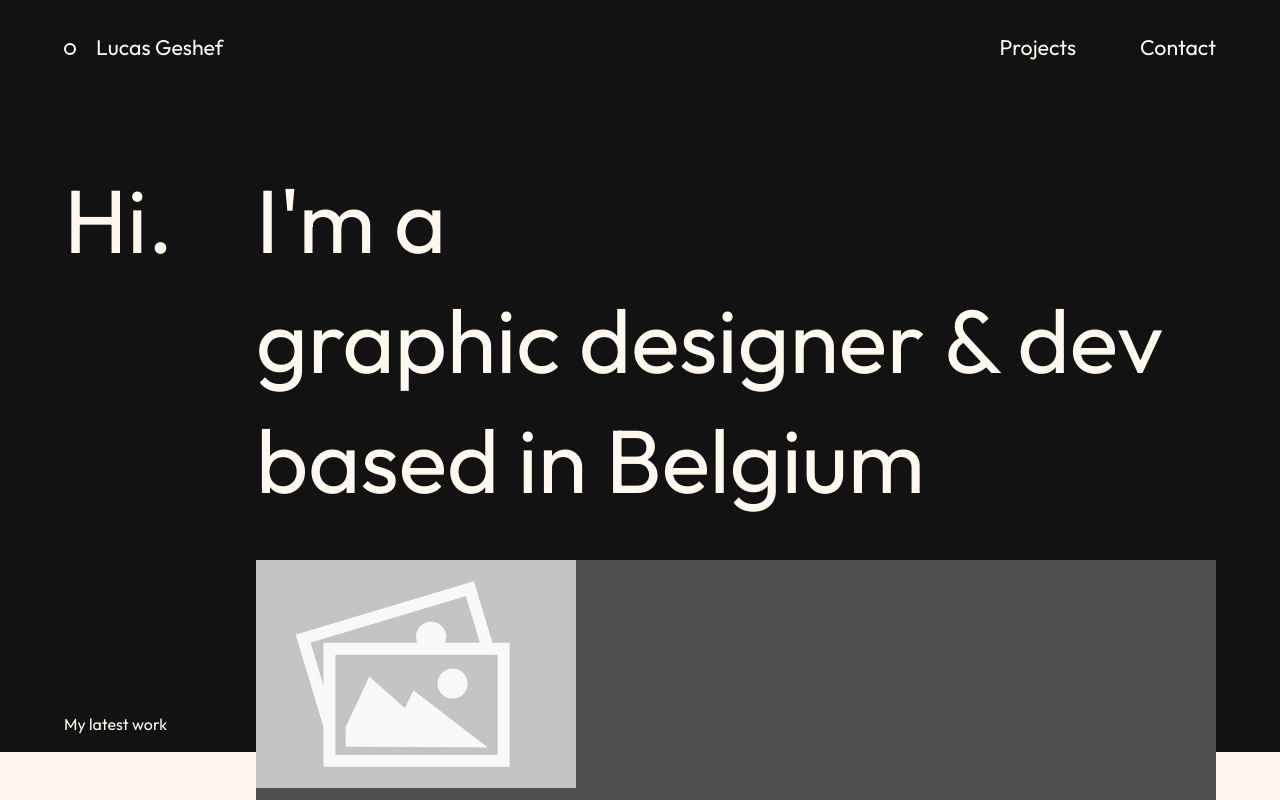
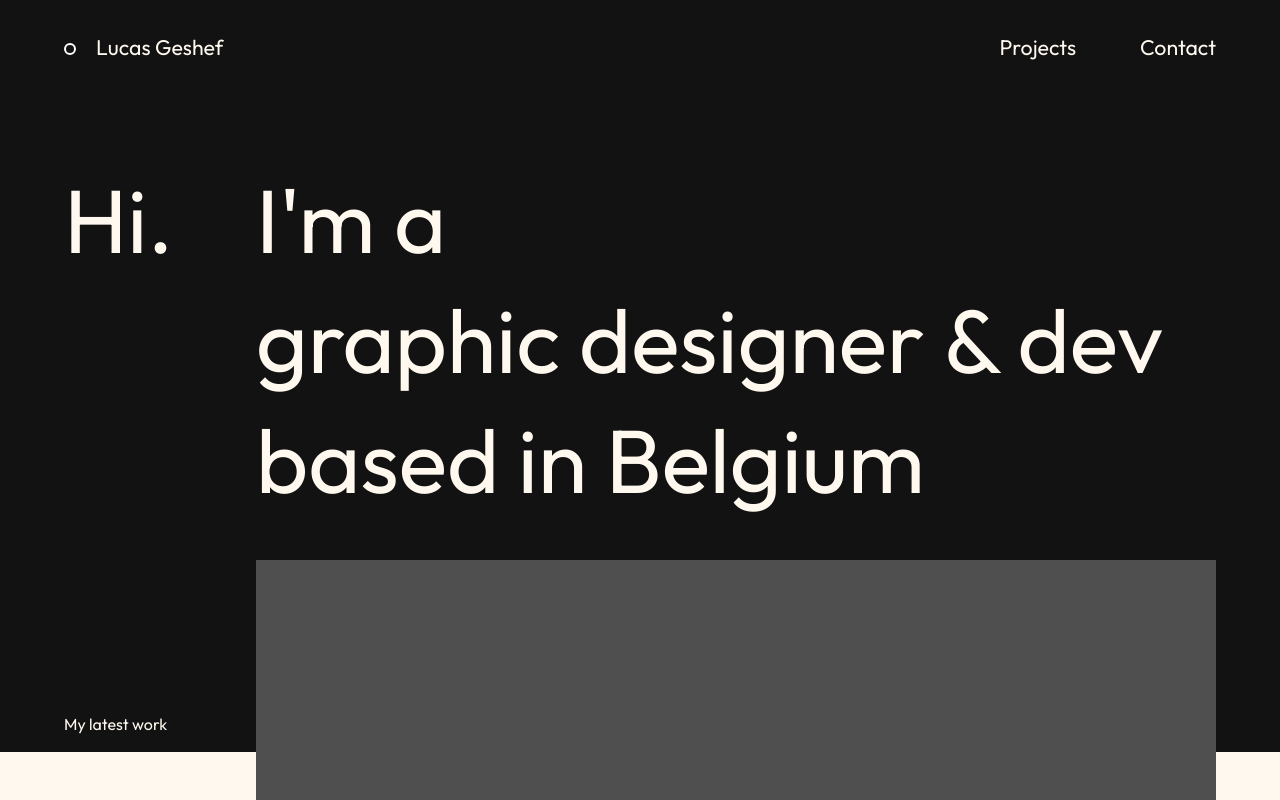
Before and after one commit to ProcessX/lucasgeshef-portfolio-2024, a Next.js app: page / in a window 1280 px wide. Built offline with nearby package versions, Linux system fonts and the light colour scheme.

Commit message:
project cards added

```diff
--- a/app/page.js
+++ b/app/page.js
@@ -16,8 +16,18 @@ export default function Home() {
         <div className="containerRaw laptop:w-full laptop:mb-0">
           <div className="laptop:grid laptop:grid-cols-12">
             <p className="c-font-base mb-8 laptop:col-span-2 laptop:mb-[64px] laptop:self-end">My latest work</p>
-            <ul className="laptop:col-span-10">
-              <li>
+            <ul className="laptop:col-span-10 laptop:flex">
+              <li className="w-full">
+                <div>
+                  <LatestWorkCard />
+                </div>
+              </li>
+              <li className="w-full">
+                <div>
+                  <LatestWorkCard />
+                </div>
+              </li>
+              <li className="w-full">
                 <div>
                   <LatestWorkCard />
                 </div>
--- a/components/button/Button.js
+++ b/components/button/Button.js
@@ -2,13 +2,13 @@ import Link from 'next/link'
 import React from 'react'
 
 function Button({ label = "label", type = "", leftIcon, rightIcon }) {
-  let btnType = type == "outline" ? " text-primary-200 bg-primary-200/0 hover:bg-primary-200/25 hover:text-primary-300" : "hover:bg-primary-300";
+  let btnType = type == "outline" ? "text-primary-200 bg-primary-200/0 hover:bg-primary-200/25 hover:text-primary-400" : "hover:bg-primary-400";
   let btnLeftIcon = leftIcon != null ? "pl-7" : "bg-green"
   let btnRightIcon = rightIcon != null ? "pr-7" : "bg-green"
   let leftIconVisibility = leftIcon != null ? "inline-block" : "hidden"
   let rightIconVisibility = rightIcon != null ? "inline-block" : "hidden"
   return (
-    <Link href={'#'} className={`duration-150 border-2 border-primary-200 hover:border-primary-300 border-box bg-primary-200 inline-block text-dark-950 py-4 px-11 ${btnType} ${btnLeftIcon} ${btnRightIcon} rounded-lg`}>
+    <Link href={'#'} className={`duration-150 border-2 border-primary-200 hover:border-primary-400 border-box bg-primary-200 inline-block text-dark-950 py-4 px-11 ${btnType} ${btnLeftIcon} ${btnRightIcon} rounded-lg`}>
       <span className={'h-6 w-6 mr-6 ' + leftIconVisibility}></span>
       <span className='c-font-md'>{label}</span>
       <span className={'h-6 w-6 ml-6 ' + rightIconVisibility}></span>
--- a/components/latestWorkCard/LatestWorkCard.js
+++ b/components/latestWorkCard/LatestWorkCard.js
@@ -1,17 +1,15 @@
 import React from "react";
 import Image from "next/image";
+import Link from "next/link";
 
 function LatestWorkCard() {
   return (
-    <div className="latestWorkCard bg-dark-700 h-[240px]">
-      <Image
-        className="latestWorkCard__thumbnail"
-        src="/img/placeholder.jpg"
-        alt="thumbnail"
-        height={240}
-        width={320}
-      />
-    </div>
+    <Link className="latestWorkCard bg-dark-700 h-[240px] w-[100%] block" href={'#'}>
+      <div className="h-full w-full bg-primary-200 bg-opacity-50 opacity-0 hover:opacity-100 py-4 px-6 duration-150">
+        <h3 className="c-font-md">Project title</h3>
+        <p className="c-font-base">Category</p>
+      </div>
+    </Link>
   );
 }
 
```
